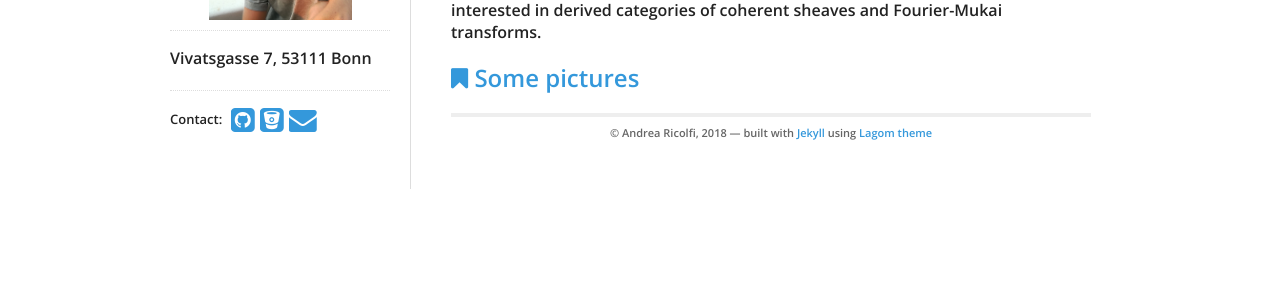
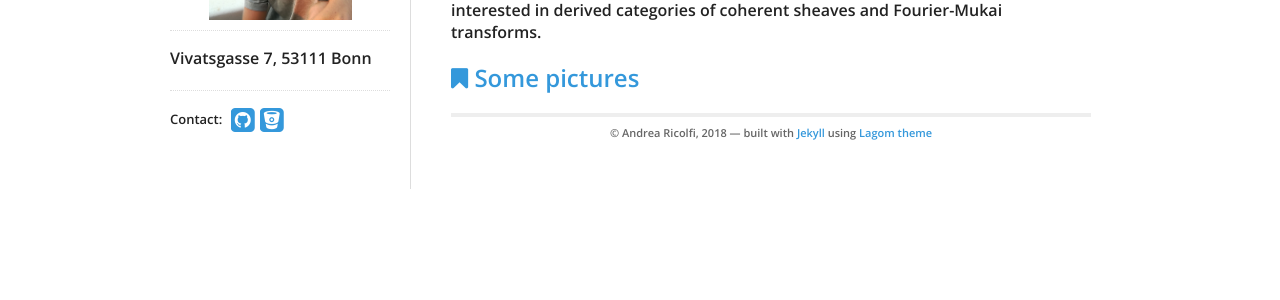
Before and after one commit to atricolfi/atricolfi.github.io, a Jekyll site: the page built from index.html, in a window 1280 px wide. Shown: the part 243-543 px from the top of the page. Built offline with Jekyll 4.4.1, drawn with Linux system fonts in a browser that asks for light colours.

Commit message:
Update social.html

```diff
--- a/_includes/social.html
+++ b/_includes/social.html
@@ -66,10 +66,6 @@ Contact:
   </a>
   {% endif %}
 
-    {% if site.data.theme.social.envelope %}
-  <a title="{{ site.data.theme.envelope }} email" href="mailto:atricolfi@gmail.com{{ site.data.theme.social.envelope }}">
-    <i class="fa fa-envelope big-icon"></i>
-  </a>
-  {% endif %}
+
 
 </div>
```
